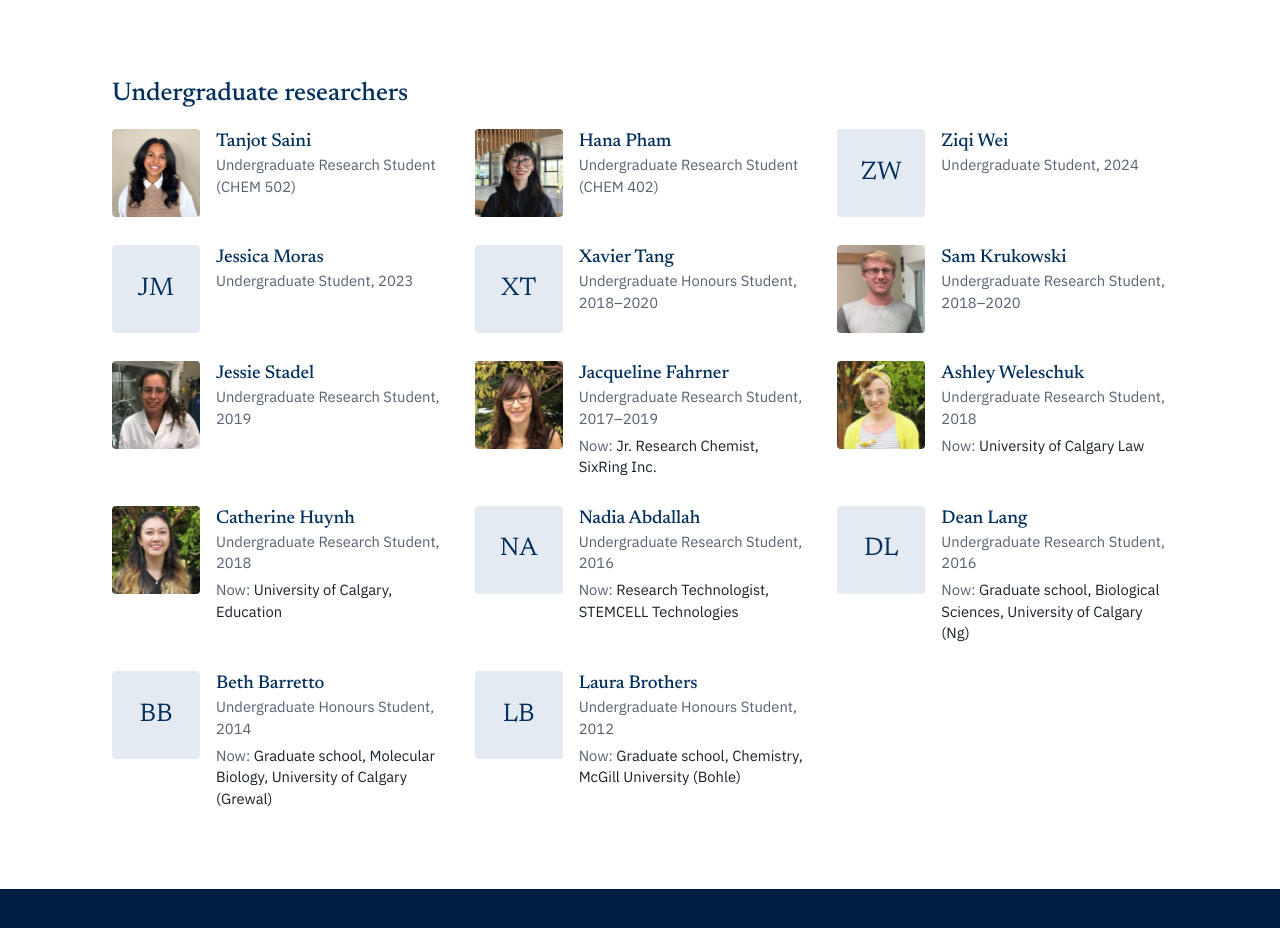
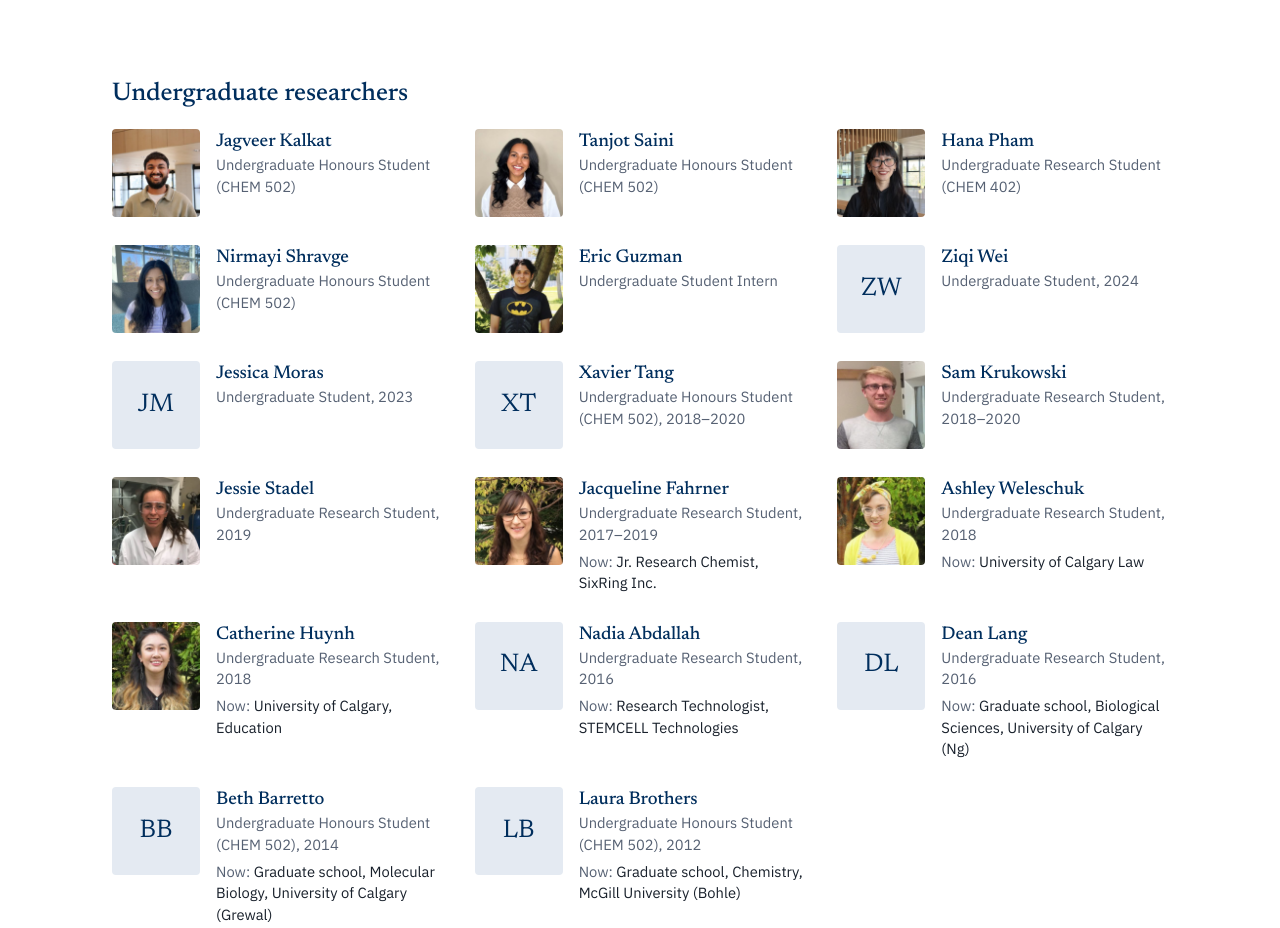
Before and after one commit to DerksenGroup/DerksenResearchGroup, a plain HTML site: page alumni.html in a window 1280 px wide. Shown: the part 1440-2368 px from the top of the page. Drawn offline with Linux system fonts and the light colour scheme.

Commit message:
Add files via upload

```diff
--- a/alumni.html
+++ b/alumni.html
@@ -88,16 +88,17 @@
     <h2 class="group-label">Graduate students</h2>
     <ul class="alumni">
     <li class="alum">
+      <img src="img/alumni/ricky-tran.jpg" alt="Portrait of Ricky Tran" width="88" height="88" loading="lazy">
+      <div>
+        <h3>Ricky Tran, PhD</h3>
+        <p class="with-us">PhD Chemistry</p>
+        <p class="now"><span>Now:</span> Postdoctoral Fellow, University of Victoria</p>
+      </div>
+    </li>
+    <li class="alum">
       <img src="img/alumni/leonie-van-de-wouw.jpg" alt="Portrait of Leonie Van de Wouw" width="88" height="88" loading="lazy">
       <div>
         <h3>Leonie Van de Wouw, PhD</h3>
-        <p class="with-us">PhD Chemistry</p>
-      </div>
-    </li>
-    <li class="alum">
-      <img src="img/alumni/ricky-tran.jpg" alt="Portrait of Ricky Tran" width="88" height="88" loading="lazy">
-      <div>
-        <h3>Ricky Tran, PhD</h3>
         <p class="with-us">PhD Chemistry</p>
       </div>
     </li>
@@ -165,10 +166,17 @@
     <h2 class="group-label">Undergraduate researchers</h2>
     <ul class="alumni">
     <li class="alum">
+      <img src="img/alumni/jagveer-kalkat.jpg" alt="Portrait of Jagveer Kalkat" width="88" height="88" loading="lazy">
+      <div>
+        <h3>Jagveer Kalkat</h3>
+        <p class="with-us">Undergraduate Honours Student (CHEM 502)</p>
+      </div>
+    </li>
+    <li class="alum">
       <img src="img/alumni/tanjot-saini.jpg" alt="Portrait of Tanjot Saini" width="88" height="88" loading="lazy">
       <div>
         <h3>Tanjot Saini</h3>
-        <p class="with-us">Undergraduate Research Student (CHEM 502)</p>
+        <p class="with-us">Undergraduate Honours Student (CHEM 502)</p>
       </div>
     </li>
     <li class="alum">
@@ -176,6 +184,20 @@
       <div>
         <h3>Hana Pham</h3>
         <p class="with-us">Undergraduate Research Student (CHEM 402)</p>
+      </div>
+    </li>
+    <li class="alum">
+      <img src="img/alumni/nirmayi-shravge.jpg" alt="Portrait of Nirmayi Shravge" width="88" height="88" loading="lazy">
+      <div>
+        <h3>Nirmayi Shravge</h3>
+        <p class="with-us">Undergraduate Honours Student (CHEM 502)</p>
+      </div>
+    </li>
+    <li class="alum">
+      <img src="img/alumni/eric-guzman.jpg" alt="Portrait of Eric Guzman" width="88" height="88" loading="lazy">
+      <div>
+        <h3>Eric Guzman</h3>
+        <p class="with-us">Undergraduate Student Intern</p>
       </div>
     </li>
     <li class="alum">
@@ -196,7 +218,7 @@
       <div class="mono" aria-hidden="true">XT</div>
       <div>
         <h3>Xavier Tang</h3>
-        <p class="with-us">Undergraduate Honours Student, 2018–2020</p>
+        <p class="with-us">Undergraduate Honours Student (CHEM 502), 2018–2020</p>
       </div>
     </li>
     <li class="alum">
@@ -257,7 +279,7 @@
       <div class="mono" aria-hidden="true">BB</div>
       <div>
         <h3>Beth Barretto</h3>
-        <p class="with-us">Undergraduate Honours Student, 2014</p>
+        <p class="with-us">Undergraduate Honours Student (CHEM 502), 2014</p>
         <p class="now"><span>Now:</span> Graduate school, Molecular Biology, University of Calgary (Grewal)</p>
       </div>
     </li>
@@ -265,7 +287,7 @@
       <div class="mono" aria-hidden="true">LB</div>
       <div>
         <h3>Laura Brothers</h3>
-        <p class="with-us">Undergraduate Honours Student, 2012</p>
+        <p class="with-us">Undergraduate Honours Student (CHEM 502), 2012</p>
         <p class="now"><span>Now:</span> Graduate school, Chemistry, McGill University (Bohle)</p>
       </div>
     </li>
```
Also changed, not shown: our-team.html (+8 -11 lines), img/alumni/eric-guzman.jpg (added), img/alumni/jagveer-kalkat.jpg (added), img/alumni/nirmayi-shravge.jpg (added), img/team/jamie-bull-weizel.jpg (added), img/team/massi-mirella.jpg.
